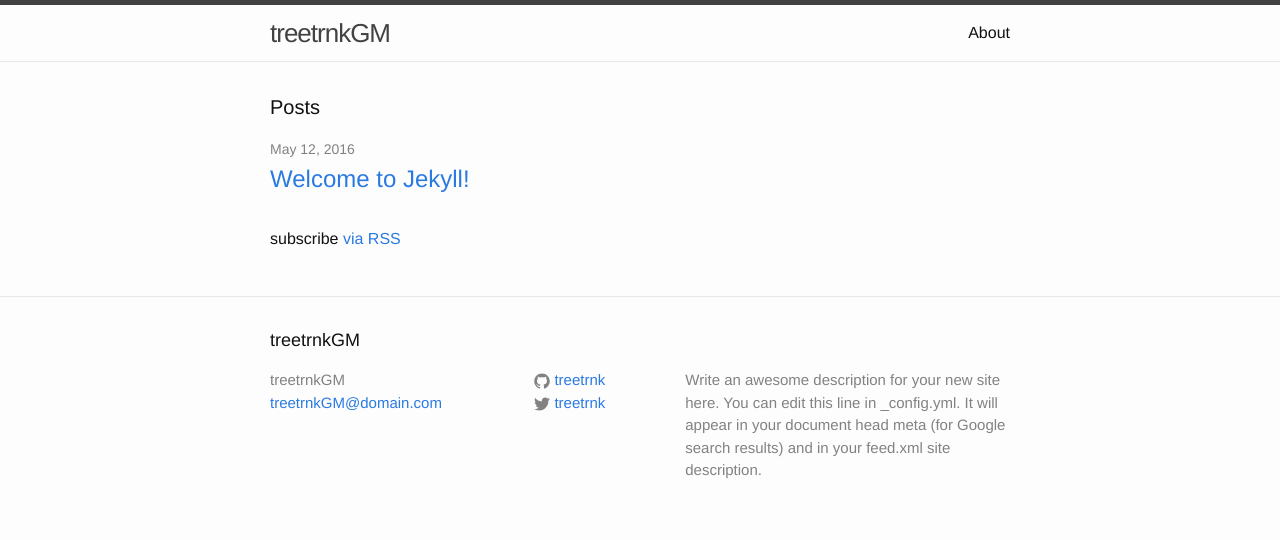
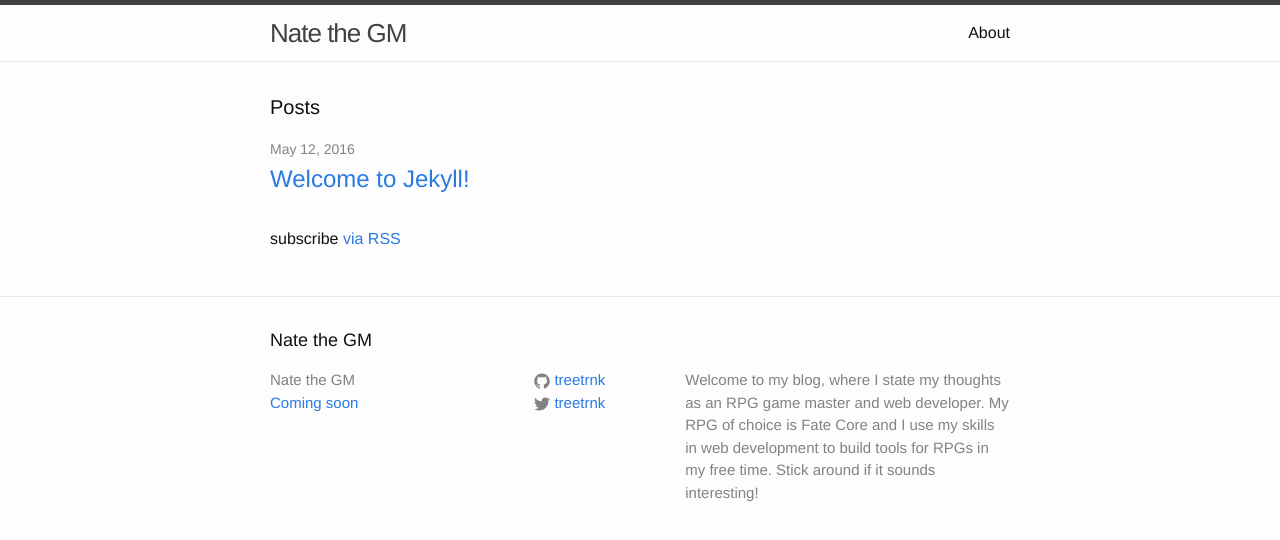
Before and after one commit to treetrnk/blog, a Jekyll site: the page built from index.html, in a window 1280 px wide. Shown: the top 540 px of the page. Built offline with Jekyll 4.4.1, drawn with Linux system fonts in a browser that asks for light colours.

Commit message:
Update config

```diff
--- a/_config.yml
+++ b/_config.yml
@@ -6,12 +6,13 @@
 # 'jekyll serve'. If you change this file, please restart the server process.
 
 # Site settings
-title: treetrnkGM
-email: treetrnkGM@domain.com
+title: Nate the GM
+email: Coming soon
 description: > # this means to ignore newlines until "baseurl:"
-  Write an awesome description for your new site here. You can edit this
-  line in _config.yml. It will appear in your document head meta (for
-  Google search results) and in your feed.xml site description.
+  Welcome to my blog, where I state my thoughts as an RPG game master and web
+  developer. My RPG of choice is Fate Core and I use my skills in web
+  development to build tools for RPGs in my free time. Stick around if it
+  sounds interesting!
 baseurl: "" # the subpath of your site, e.g. /blog
 url: "http://nathanhare.net" # the base hostname & protocol for your site
 twitter_username: treetrnk
```
